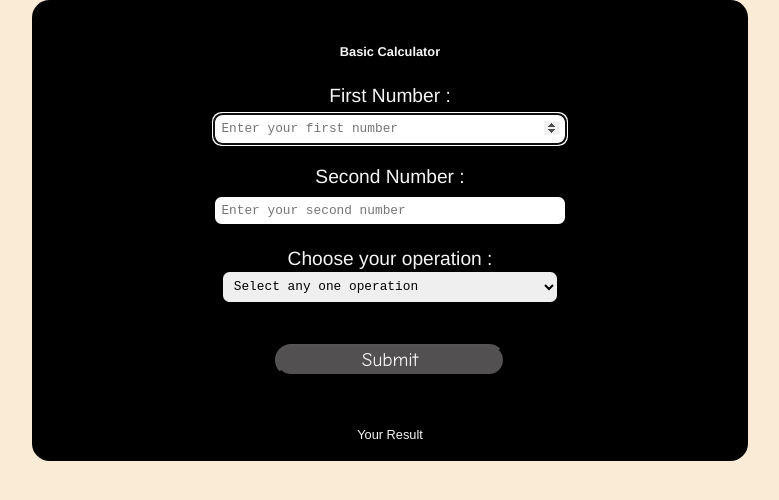
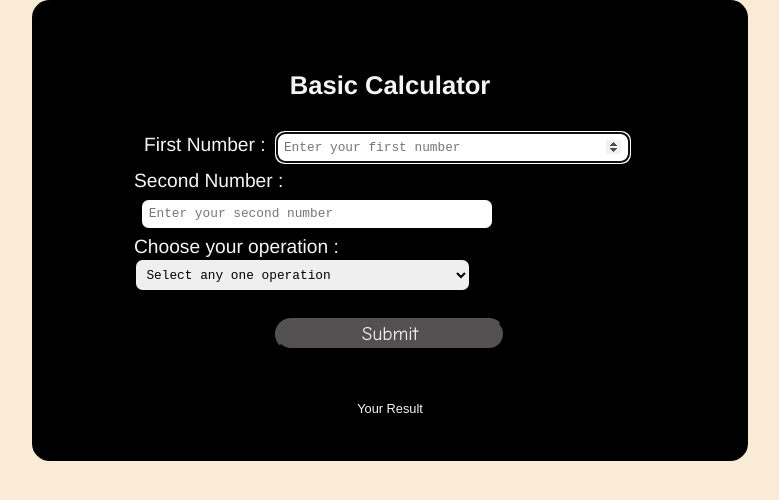
Before and after one commit to MahadevDoshetty/BasicCalculator, a plain HTML site: page index.html in a window 1280 px wide. Shown: the whole page, without its empty margins (250-1029 px from the left). Drawn offline with Linux system fonts and the light colour scheme.

Commit message:
Update index.html

```diff
--- a/index.html
+++ b/index.html
@@ -11,14 +11,20 @@
 
 
 <body>
-    <center>
     <div class="container">
-            <h1>Basic Calculator</h1>
+        <h1 style="color:whitesmoke; font-size:2rem;">Basic Calculator</h1>
         <div class="myInput">
-                <form> <label for="First Number ">First Number :</label>
-                    <input id="firstNum" type="number" required placeholder="Enter your first number " autofocus><br>
+            <form>
+                <div class="firstnum">
+                    <label for="First Number ">First Number :</label>
+                    <input id="firstNum" type="number" required placeholder="Enter your first number " autofocus>
+                </div>
+                <div class="secondnum">
                     <label for="Second Number">Second Number :</label> <input id="secondNum" type="number" required
-                        placeholder="Enter your second number"><br>
+                        placeholder="Enter your second number">
+                </div>
+                <div class="operations">
+
                     <label for="Operations">Choose your operation :</label>
                     <select required id="options">
                         <option>Select any one operation</option>
@@ -27,7 +33,7 @@
                         <option value="*">*</option>
                         <option value="/">/</option>
                     </select>
-                    <br>
+                </div>
             </form>
 
         </div>
@@ -36,7 +42,6 @@
             <p id="myResult">Your Result</p>
         </div>
     </div>
-    </center>
     <script src="script.js">
 
     </script>
```
Lines whose indentation alone changed are shown as unchanged.
